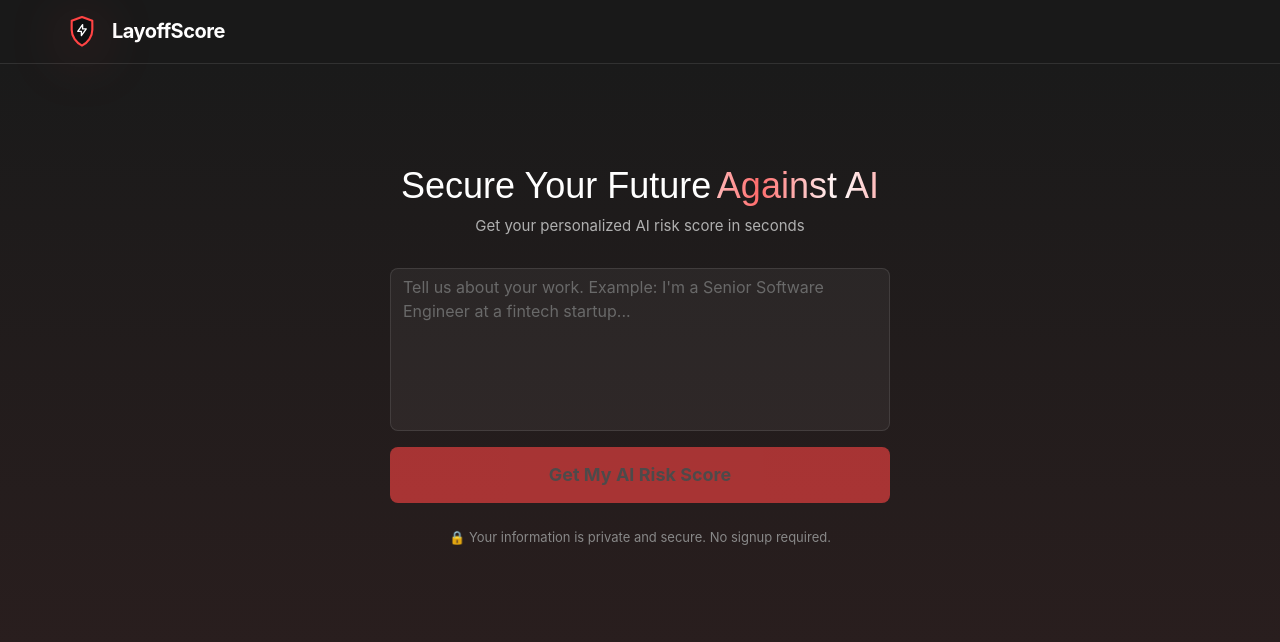
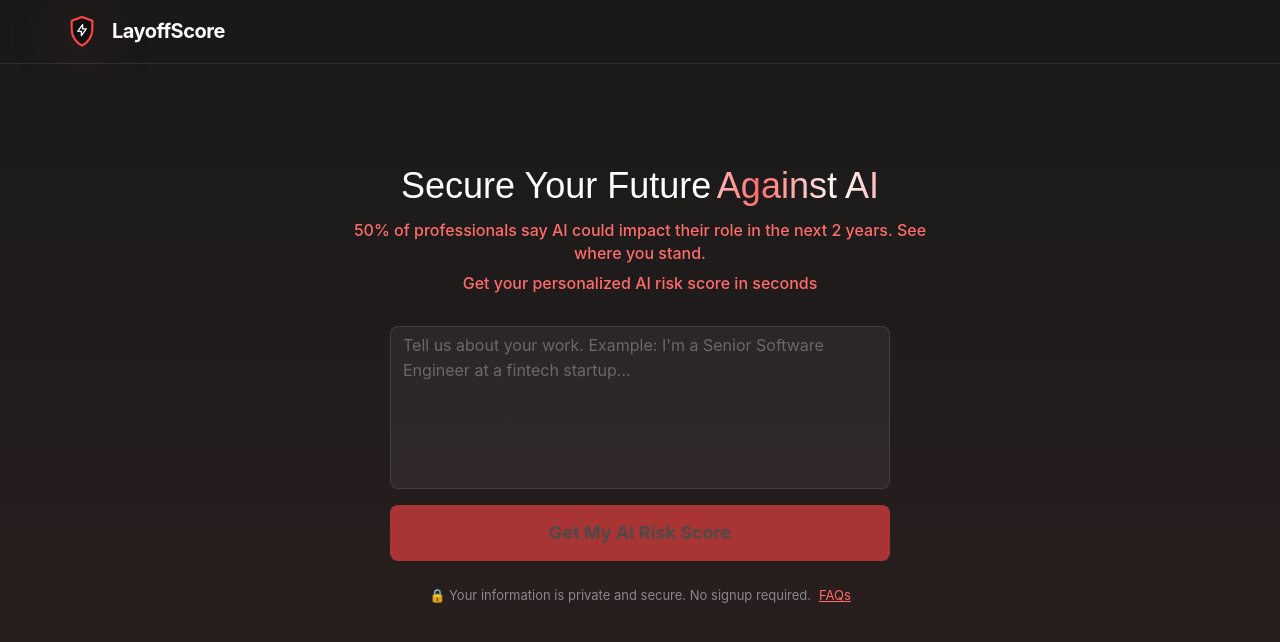
Before and after one commit to julianxlozano/LayoffScoreWeb, a Next.js app: page / in a window 1280 px wide. Shown: the top 642 px of the page. Built offline with nearby package versions, Linux system fonts and the light colour scheme; no server answers; a web font is replaced by a local one.

Commit message:
updated copy added FAQs

```diff
--- a/app/page.module.css
+++ b/app/page.module.css
@@ -67,15 +67,26 @@
   }
 }
 
+.statText {
+  font-size: 16px;
+  color: #ff6b6b;
+  margin: 12px auto 8px;
+  line-height: 1.4;
+  max-width: 600px;
+  text-align: center;
+  font-weight: 500;
+}
+
 .subtitleCompact {
-  font-size: 15px;
-  color: #b0b0b0;
+  font-size: 16px;
+  color: #ff6b6b;
   margin-bottom: 0;
   line-height: 1.4;
-  max-width: 400px;
+  max-width: 600px;
   margin-left: auto;
   margin-right: auto;
   text-align: center;
+  font-weight: 500;
 }
 
 /* Input Section Styles */
@@ -88,11 +99,87 @@
   width: 100%;
 }
 
+.privacyContainer {
+  display: flex;
+  align-items: center;
+  justify-content: center;
+  gap: 8px;
+  margin-top: 8px;
+  flex-wrap: wrap;
+}
+
 .privacyNote {
   font-size: 13px;
   color: #888;
   text-align: center;
-  margin-top: 8px;
+}
+
+.faqLink {
+  background: none;
+  border: none;
+  color: #ff6b6b;
+  font-size: 13px;
+  cursor: pointer;
+  text-decoration: underline;
+  padding: 0;
+  transition: color 0.2s ease;
+}
+
+.faqLink:hover {
+  color: #ff4444;
+}
+
+/* FAQ Section */
+.faqSection {
+  margin-top: 48px;
+  padding: 32px;
+  background: rgba(255, 255, 255, 0.03);
+  border: 1px solid rgba(255, 255, 255, 0.1);
+  border-radius: 12px;
+  max-width: 600px;
+  width: 100%;
+  animation: slideDown 0.3s ease-out;
+}
+
+@keyframes slideDown {
+  from {
+    opacity: 0;
+    transform: translateY(-20px);
+  }
+  to {
+    opacity: 1;
+    transform: translateY(0);
+  }
+}
+
+.faqTitle {
+  font-size: 28px;
+  font-weight: bold;
+  color: #ffffff;
+  margin-bottom: 24px;
+  text-align: left;
+}
+
+.faqItem {
+  margin-bottom: 24px;
+  text-align: left;
+}
+
+.faqItem:last-child {
+  margin-bottom: 0;
+}
+
+.faqQuestion {
+  font-size: 16px;
+  font-weight: 600;
+  color: #ffffff;
+  margin-bottom: 8px;
+}
+
+.faqAnswer {
+  font-size: 14px;
+  color: #b0b0b0;
+  line-height: 1.6;
 }
 
 /* Legacy styles (keep for backward compatibility) */
--- a/app/page.tsx
+++ b/app/page.tsx
@@ -18,6 +18,7 @@ export default function LandingPage() {
   const router = useRouter();
   const [jobDescription, setJobDescription] = useState("");
   const [isSubmitting, setIsSubmitting] = useState(false);
+  const [showFAQ, setShowFAQ] = useState(false);
 
   // Track landing page view
   useEffect(() => {
@@ -95,10 +96,16 @@ export default function LandingPage() {
               <Text className={`${styles.titleCompact} ${aboreto.className}`}>
                 Secure Your Future
               </Text>
-              <Text className={`${styles.titleCompact} ${styles.shimmer} ${aboreto.className}`}>
+              <Text
+                className={`${styles.titleCompact} ${styles.shimmer} ${aboreto.className}`}
+              >
                 Against AI
               </Text>
             </div>
+            <Text className={styles.statText}>
+              50% of professionals say AI could impact their role in the next 2
+              years. See where you stand.
+            </Text>
             <Text className={styles.subtitleCompact}>
               Get your personalized AI risk score in seconds
             </Text>
@@ -138,13 +145,83 @@ export default function LandingPage() {
               loading={isSubmitting}
               className={styles.button}
             >
-              {isSubmitting ? "Calculating Your Score..." : "Get My AI Risk Score"}
+              {isSubmitting
+                ? "Calculating Your Score..."
+                : "Get My AI Risk Score"}
             </Button>
 
-            <Text className={styles.privacyNote}>
-              🔒 Your information is private and secure. No signup required.
-            </Text>
+            <div className={styles.privacyContainer}>
+              <Text className={styles.privacyNote}>
+                🔒 Your information is private and secure. No signup required.
+              </Text>
+              <button
+                className={styles.faqLink}
+                onClick={() => setShowFAQ(!showFAQ)}
+              >
+                {showFAQ ? "Hide FAQs" : "FAQs"}
+              </button>
+            </div>
           </Stack>
+
+          {/* FAQ Section */}
+          {showFAQ && (
+            <div className={styles.faqSection}>
+              <Text className={styles.faqTitle}>FAQs</Text>
+
+              <div className={styles.faqItem}>
+                <Text className={styles.faqQuestion}>What is LayoffScore?</Text>
+                <Text className={styles.faqAnswer}>
+                  LayoffScore helps you understand how vulnerable your job is to
+                  AI automation. By analyzing your role, skills, and industry,
+                  it gives you a personalized score and recommendations to help
+                  you future-proof your career.
+                </Text>
+              </div>
+
+              <div className={styles.faqItem}>
+                <Text className={styles.faqQuestion}>
+                  How does the AI risk score work?
+                </Text>
+                <Text className={styles.faqAnswer}>
+                  We use real-time data and AI models trained on labor trends,
+                  automation reports, and job postings to assess how likely
+                  different roles are to be replaced or transformed by AI.
+                </Text>
+              </div>
+
+              <div className={styles.faqItem}>
+                <Text className={styles.faqQuestion}>Is my data private?</Text>
+                <Text className={styles.faqAnswer}>
+                  Absolutely. We don't store any personally identifiable
+                  information. Your responses are anonymized and used only to
+                  calculate your risk score and generate insights.
+                </Text>
+              </div>
+
+              <div className={styles.faqItem}>
+                <Text className={styles.faqQuestion}>
+                  Who is LayoffScore for?
+                </Text>
+                <Text className={styles.faqAnswer}>
+                  Professionals, students, and job seekers who want to stay
+                  ahead of automation trends — from software engineers to
+                  marketing specialists and beyond.
+                </Text>
+              </div>
+
+              <div className={styles.faqItem}>
+                <Text className={styles.faqQuestion}>
+                  What do I get after completing the assessment?
+                </Text>
+                <Text className={styles.faqAnswer}>
+                  You'll receive your LayoffScore, a detailed report showing
+                  which parts of your job are most at risk, and personalized
+                  steps to reduce that risk — including skills to learn and
+                  industries to watch.
+                </Text>
+              </div>
+            </div>
+          )}
         </div>
       </Container>
     </div>
```
Also changed, not shown: app/results/page.tsx (indentation only).
